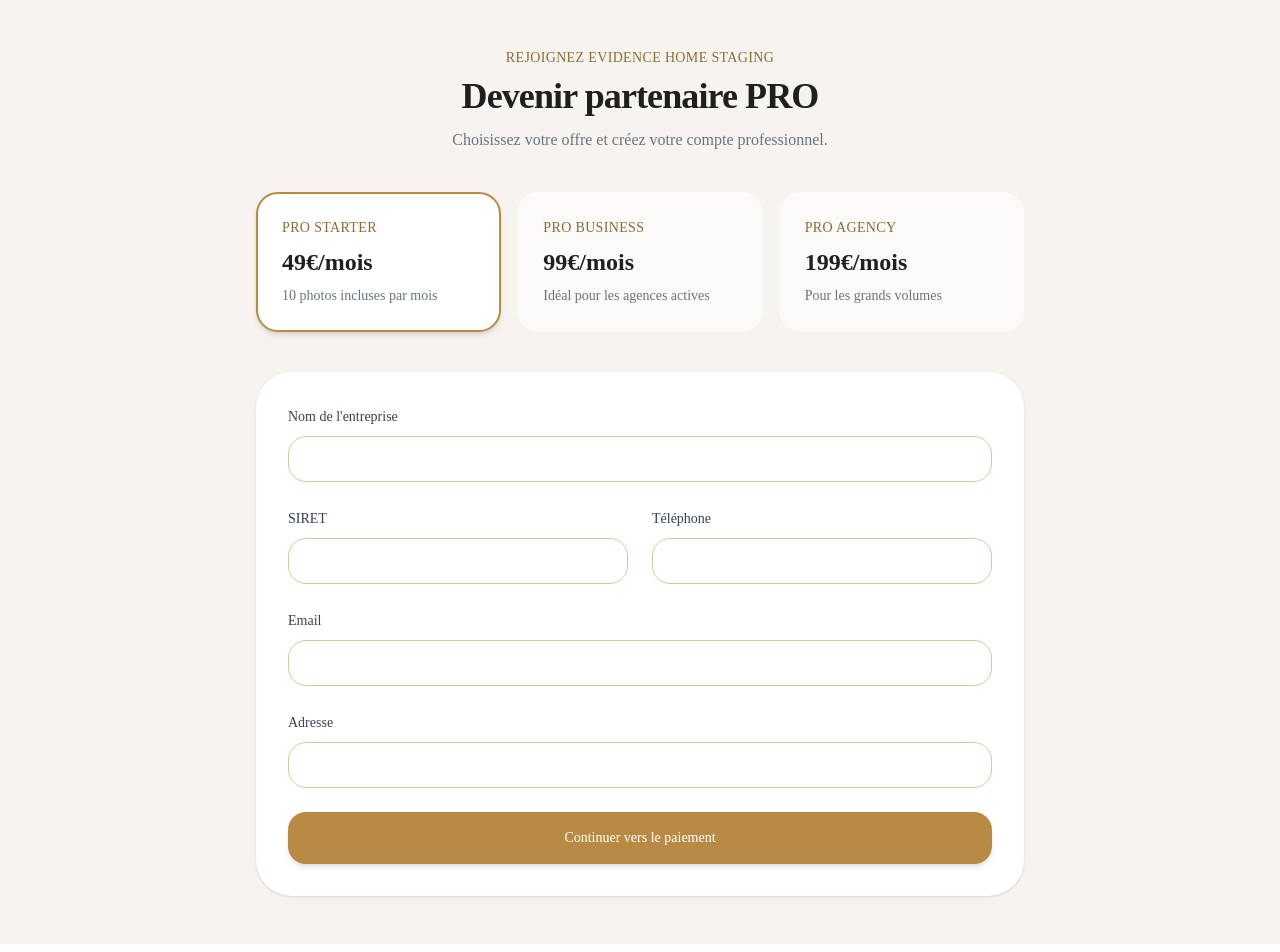
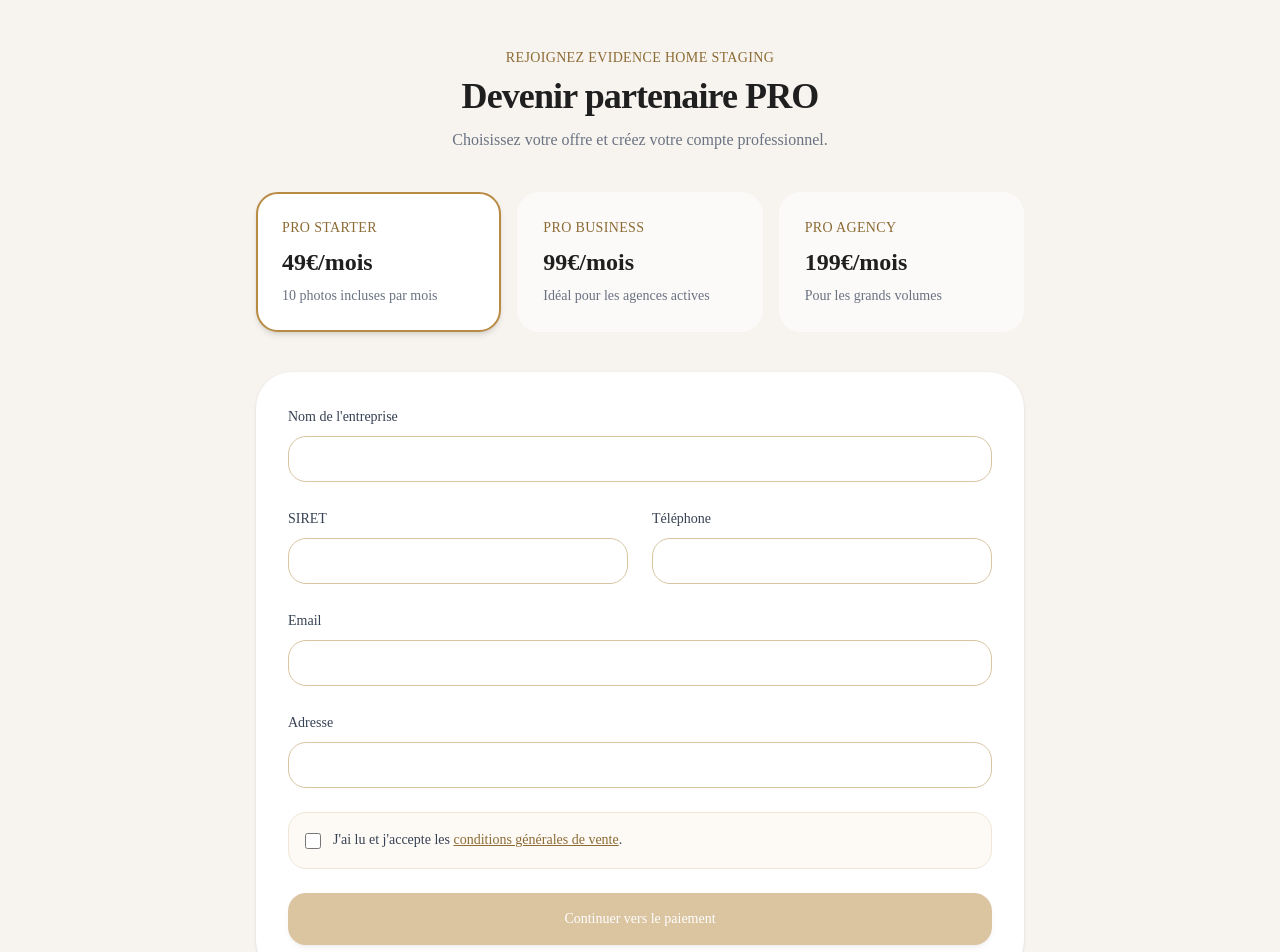
Before and after one commit to Cece3013/evidence-platform, a Next.js app: page /inscription in a window 1280 px wide. Shown: the top 952 px of the page. Built offline with nearby package versions, Linux system fonts and the light colour scheme.

Commit message:
Add CGV acceptance checkbox to form submission

```diff
--- a/app/inscription/page.tsx
+++ b/app/inscription/page.tsx
@@ -18,6 +18,7 @@
   const [phone, setPhone] = useState("");
   const [address, setAddress] = useState("");
   const [submitting, setSubmitting] = useState(false);
+  const [cgvAcceptee, setCgvAcceptee] = useState(false);
   const [error, setError] = useState("");
 
   const handleSubmit = async (e: React.FormEvent) => {
@@ -26,6 +27,10 @@
 
     if (!companyName.trim() || !siret.trim() || !email.trim() || !phone.trim() || !address.trim()) {
       setError("Merci de remplir tous les champs.");
+      return;
+    }
+    if (!cgvAcceptee) {
+      setError("Merci d'accepter les conditions générales de vente pour continuer.");
       return;
     }
 
@@ -46,6 +51,7 @@
           address,
           offerId: offer.id,
           subscriptionDate: new Date().toISOString(),
+          cgvAcceptees: cgvAcceptee,
         }),
       });
 
@@ -151,9 +157,25 @@
             />
           </div>
 
+          <label className="flex cursor-pointer items-start gap-3 rounded-2xl border border-[#efe6d8] bg-[#fdfaf5] p-4 text-sm leading-relaxed text-gray-700">
+            <input
+              type="checkbox"
+              checked={cgvAcceptee}
+              onChange={(e) => setCgvAcceptee(e.target.checked)}
+              className="mt-1 h-4 w-4 shrink-0 accent-[#b88a44]"
+            />
+            <span>
+              J&apos;ai lu et j&apos;accepte les{" "}
+              <a href="/cgv" target="_blank" rel="noopener noreferrer" className="text-[#8c6b34] underline">
+                conditions générales de vente
+              </a>
+              .
+            </span>
+          </label>
+
           <button
             type="submit"
-            disabled={submitting}
+            disabled={submitting || !cgvAcceptee}
             className="w-full rounded-2xl bg-[#b88a44] px-6 py-4 text-sm font-medium text-white shadow-md transition hover:opacity-90 disabled:cursor-not-allowed disabled:opacity-50"
           >
             {submitting ? "Redirection vers le paiement..." : "Continuer vers le paiement"}
```
